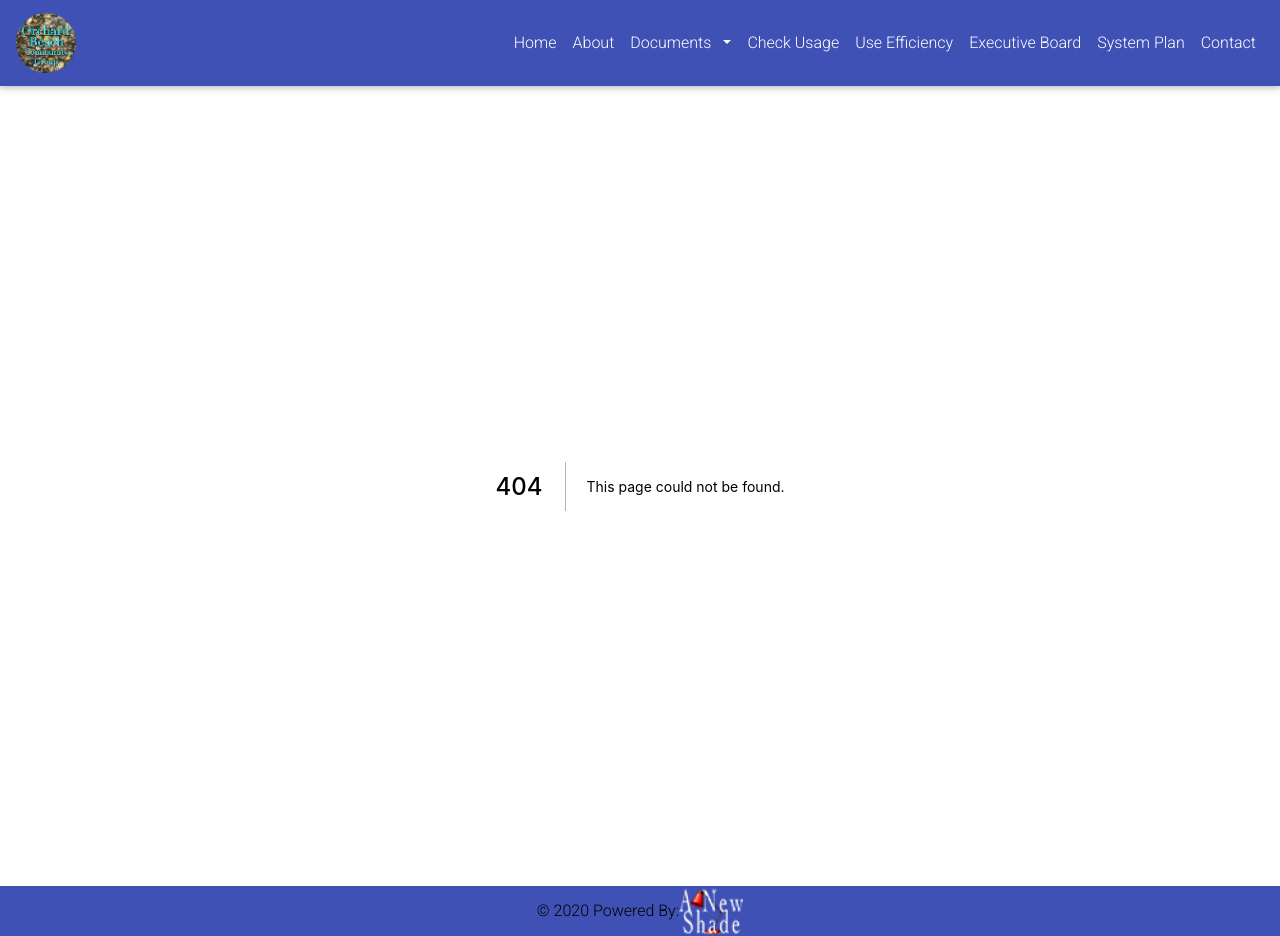
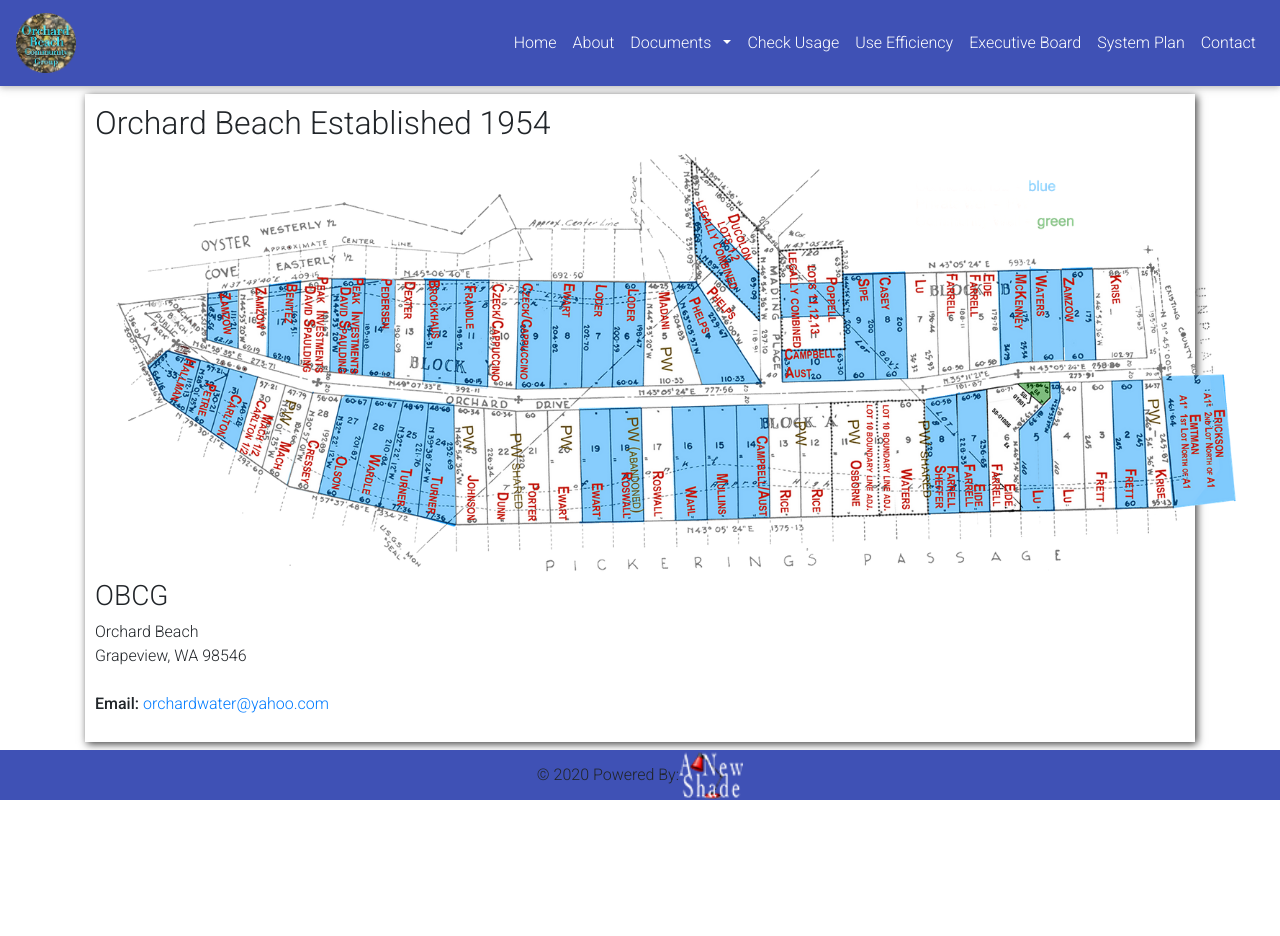
Before and after one commit to onlyhouse1980/homebaked, a Next.js app: page /contact in a window 1280 px wide. Before the commit this address had no page. After the commit the page ends 800 px from the top, so only its background shows below. Built offline with nearby package versions, Linux system fonts and the light colour scheme.

Commit message:
Create contact.js

```diff
--- /dev/null
+++ b/src/pages/contact.js
@@ -0,0 +1,18 @@
+import styles from '../styles/About.module.css'
+
+const Contact = () => (
+  <>
+    <div className={styles.content}>
+      <h2 className='textCenter'>Orchard Beach Established 1954</h2>
+      <img src="images/fullsmall.png" loading="lazy" height="" sizes="90vw" srcSet="images/fullsmall-p-500.png 500w, images/fullsmall-p-800.png 800w, images/fullsmall-p-1080.png 1080w, images/fullsmall-p-1600.png 1600w, images/fullsmall.png 1920w" alt="" className="lightbox-link" />
+      <div className="textCenter">
+        <h3>OBCG</h3>
+        <p>Orchard Beach<br /> Grapeview, WA 98546<br /><br />
+          <strong>Email: </strong><a href="mailto:orchardwater@yahoo.com">orchardwater@yahoo.com</a>
+        </p>
+      </div>
+    </div>
+  </>
+);
+
+export default Contact;
```
